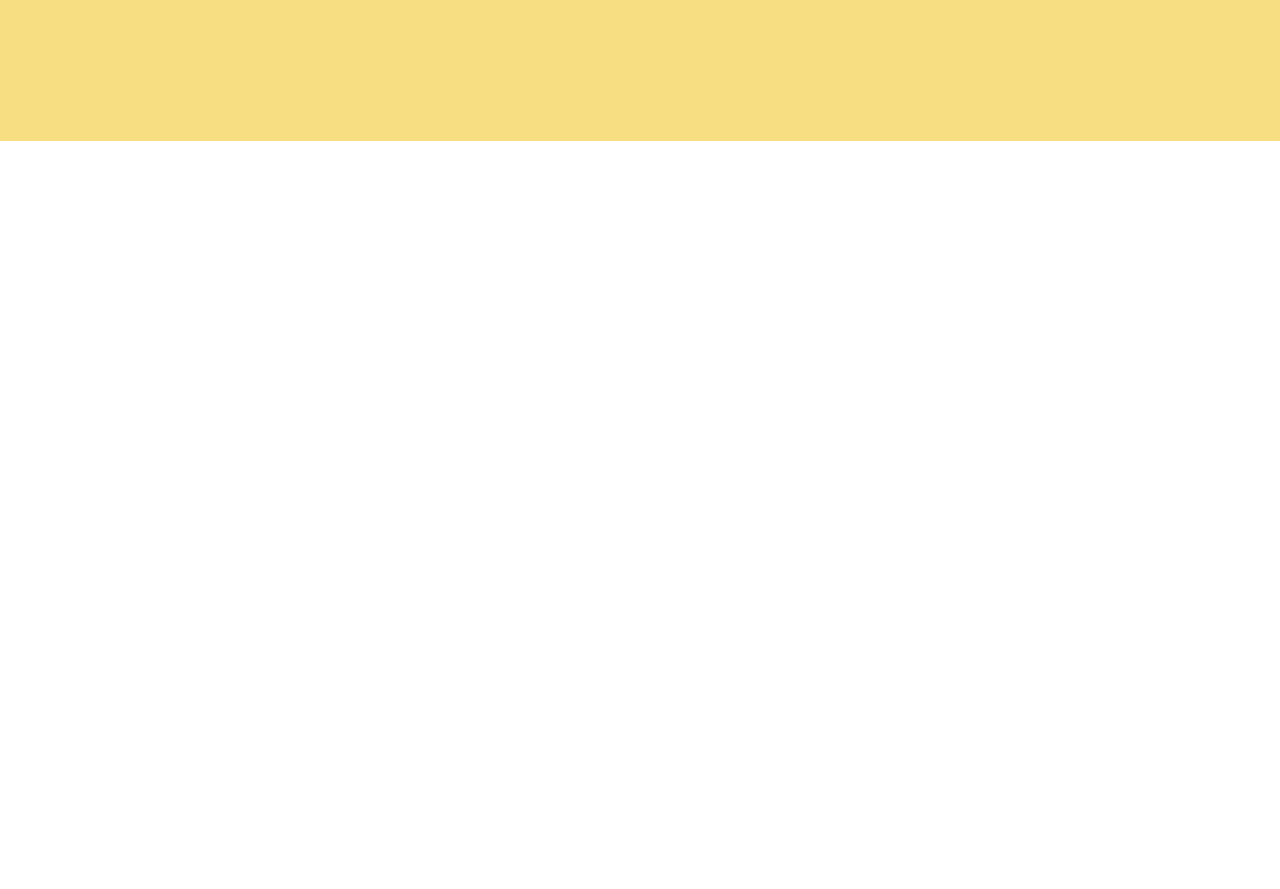
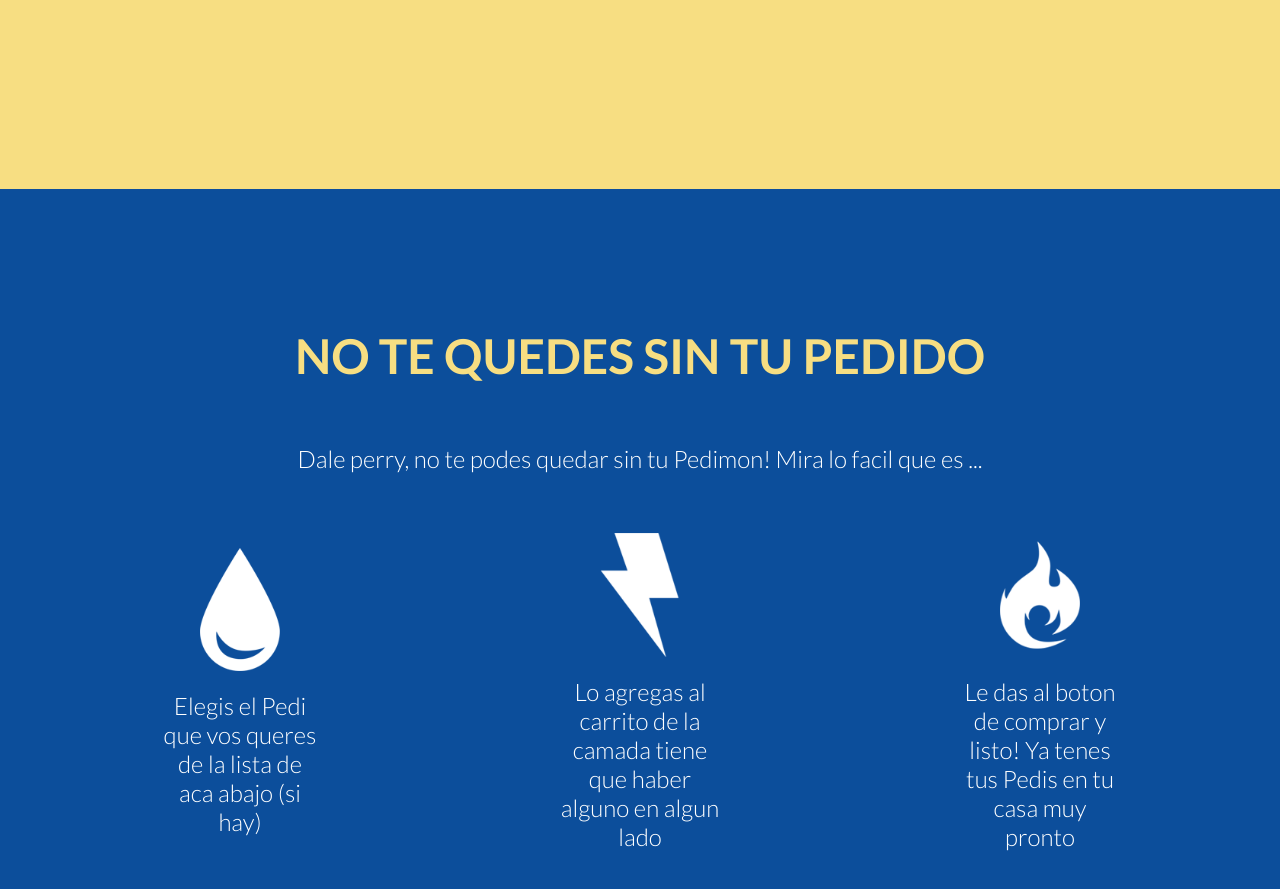
Before and after one commit to sebauer96/clase-2517, a plain HTML site: page Clase 10 y 11 - Pedimon/index.html in a window 1280 px wide. Shown: the part 515-1404 px from the top of the page. Before the commit the page ends 800 px from the top, so only its background shows below. Drawn offline with Linux system fonts and the light colour scheme.

Commit message:
pedimon features

```diff
--- a/Clase 10 y 11 - Pedimon/index.css
+++ b/Clase 10 y 11 - Pedimon/index.css
@@ -10,8 +10,11 @@ a {
 }
 
 .header {
+    position: fixed;
+    width: 100%;
     height: 12vh;
     display: flex;
+    flex-wrap: wrap;
     justify-content: space-around;
     align-items: center;
     background-color: #F7DE82;
@@ -36,13 +39,15 @@ a {
     display: flex;
     justify-content: center;
     align-items: center;
+    flex-wrap: wrap;
     gap: 80px;
-    height: 70vh;
+    height: 88vh;
     background-color: #F7DE82;
 }
 
 .img-pikachu-hero {
     width: 25%;
+    min-width: 300px;
 }
 
 .container-inicio {
@@ -51,6 +56,7 @@ a {
 
 .container-inicio img {
     width: 70%;
+    min-width: 200px;
 }
 
 .container-inicio p {
@@ -68,9 +74,103 @@ a {
     border-radius: 12px;
     border-style: none;
     margin-top: 40px;
+    min-width: 190px;
 }
 
 .icono-carrito {
     color: #0C4E9B;
     font-size: 1.4em
 }
+
+.section-info {
+    width: 100%;
+    background-color: #0C4E9B;
+    display: flex;
+    flex-direction: column;
+    justify-content: center;
+    align-items: center;
+    gap: 60px;
+    height: 100vh;
+}
+
+.title-section-info {
+    color: #F7DE82;
+    font-size: 3em;
+    text-transform: uppercase;
+}
+
+.paragraph-section-info {
+    color: white;
+    font-size: 1.5em;
+    font-weight: 300;
+}
+
+.container-section-info {
+    width: 100%;
+    display: flex;
+    justify-content: space-evenly;
+    align-items: center;
+}
+
+.container-element-info {
+    width: 25%;
+    display: flex;
+    justify-content: center;
+    align-items: center;
+    flex-direction: column;
+}
+
+.container-element-info img {
+    width: 25%;
+}
+
+.container-element-info p {
+    color: white;
+    font-size: 1.5em;
+    text-align: center;
+    font-weight: 300;
+    margin-top: 20px;
+    width: 50%;
+}
+
+@media (max-width: 1024px) {
+    .container-inicio button {
+        font-size: 1em;
+    }
+
+    .container-inicio p {
+        font-size: 1.1em;
+    }
+}
+
+
+@media (max-width: 700px) {
+    .section-inicio {
+        flex-direction: column-reverse;
+     }
+
+     .container-inicio {
+        width: 60%;
+        display: flex;
+        justify-content: center;
+        align-items: center;
+        flex-direction: column;
+     }
+     .container-inicio img {
+        margin-bottom: 20px;
+     }
+     .img-pikachu-hero {
+        display: none;
+     }
+
+     .header nav {
+        width: 100%;
+     }
+
+     .list-nav {
+        gap: 20px;
+        justify-content: center;
+        width: 100%;
+        margin-top: 10px;
+     }
+}
--- a/Clase 10 y 11 - Pedimon/index.html
+++ b/Clase 10 y 11 - Pedimon/index.html
@@ -34,6 +34,26 @@
         <img class="img-pikachu-hero" src="./img/pikachu-hero.png" alt="Imagen de Pikachu transparente">
     </section>
 
+    <section class="section-info">
+        <h2 class="title-section-info">No te quedes sin tu pedido</h2>
+        <p class="paragraph-section-info">Dale perry, no te podes quedar sin tu Pedimon! Mira lo facil que es ...</p>
+        <div class="container-section-info">
+            <div class="container-element-info">
+                <img src="./img/info-icon-1.png" alt="Simbolo del elemento agua en Pokemon">
+                <p>Elegis el Pedi que vos queres de la lista de aca abajo (si hay)</p>
+            </div>
+            <div class="container-element-info">
+                <img src="./img/info-icon-2.png" alt="Simbolo del elemento trueno en Pokemon">
+                <p>Lo agregas al carrito de la camada tiene que haber alguno en algun lado</p>
+            </div>
+            <div class="container-element-info">
+                <img src="./img/info-icon-3.png" alt="Simbolo del elemento fuego en Pokemon">
+                <p>Le das al boton de comprar y listo! Ya tenes tus Pedis en tu casa muy pronto</p>
+            </div>
+        </div>
+
+    </section>
+
 </body>
 
 </html>
```
